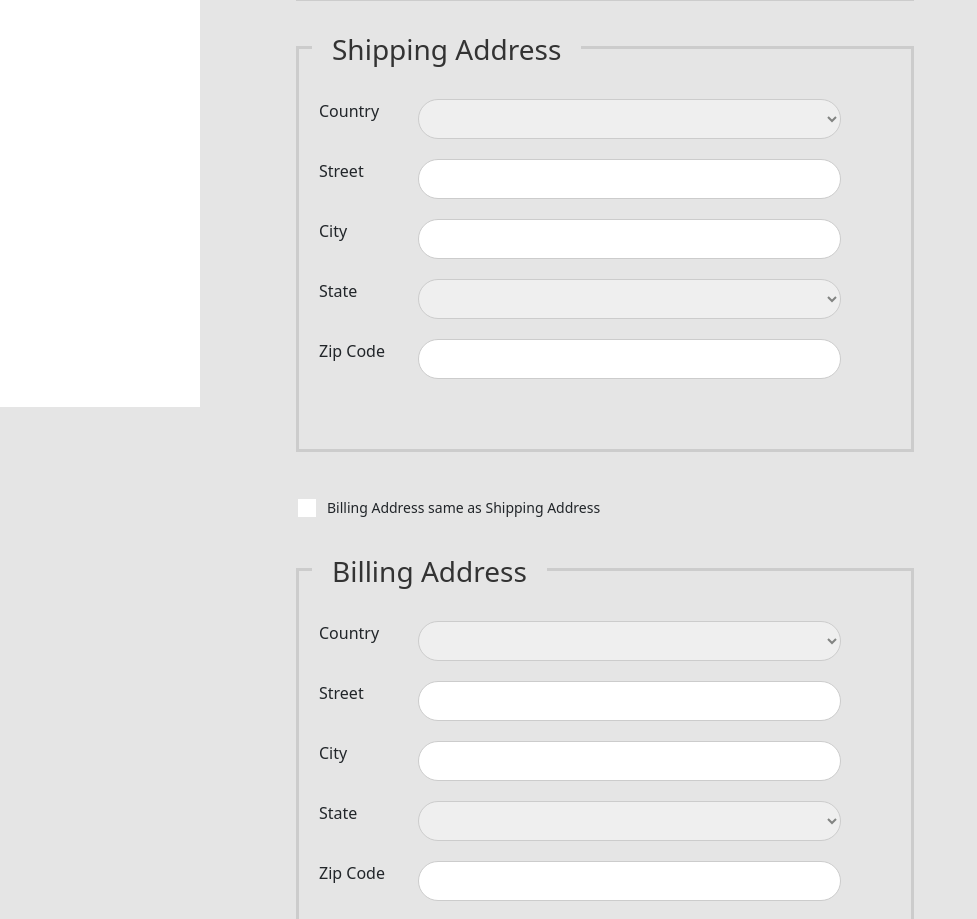
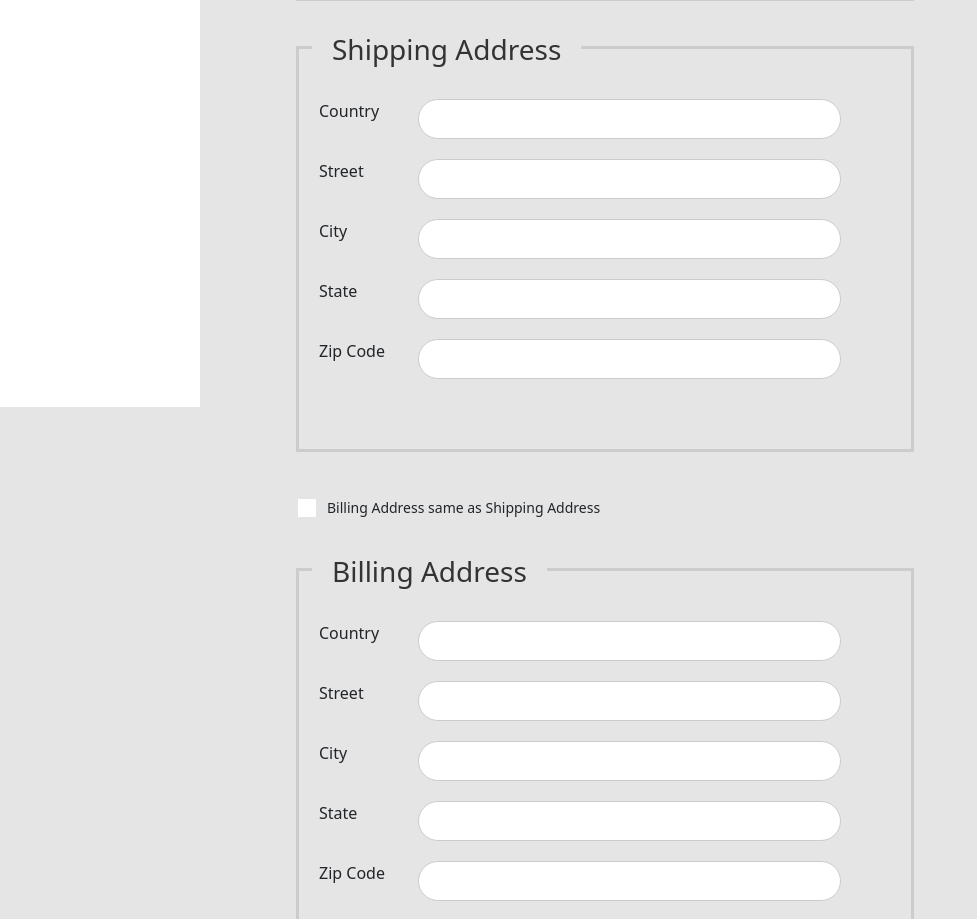
Before and after one commit to MGLMendes/ecommerce-website-impacta, an Angular app in the folder frontend/angular-ecommerce/: page /checkout in a window 1280 px wide. Shown: the part 393-1312 px from the top of the page, without its empty margins (0-977 px from the left). Built offline with nearby package versions, Linux system fonts and the light colour scheme; no server answers.

Commit message:
change state e country

```diff
--- a/frontend/angular-ecommerce/src/app/components/checkout/checkout.component.html
+++ b/frontend/angular-ecommerce/src/app/components/checkout/checkout.component.html
@@ -53,9 +53,7 @@
                 </div>
                 <div class="col-md-9">
                   <div class="input-space">
-                    <select formControlName="country">
-                      <option></option>
-                    </select>
+                    <input type="text" formControlName="country">
                   </div>
                 </div>
               </div>
@@ -88,9 +86,7 @@
                 </div>
                 <div class="col-md-9">
                   <div class="input-space">
-                    <select formControlName="state">
-                      <option></option>
-                    </select>
+                    <input type="text" formControlName="state">
                   </div>
                 </div>
               </div>
@@ -128,9 +124,7 @@
                 </div>
                 <div class="col-md-9">
                   <div class="input-space">
-                    <select formControlName="country">
-                      <option></option>
-                    </select>
+                    <input type="text" formControlName="country">
                   </div>
                 </div>
               </div>
@@ -163,9 +157,7 @@
                 </div>
                 <div class="col-md-9">
                   <div class="input-space">
-                    <select formControlName="state">
-                      <option></option>
-                    </select>
+                    <input type="text" formControlName="state">
                   </div>
                 </div>
               </div>
```
